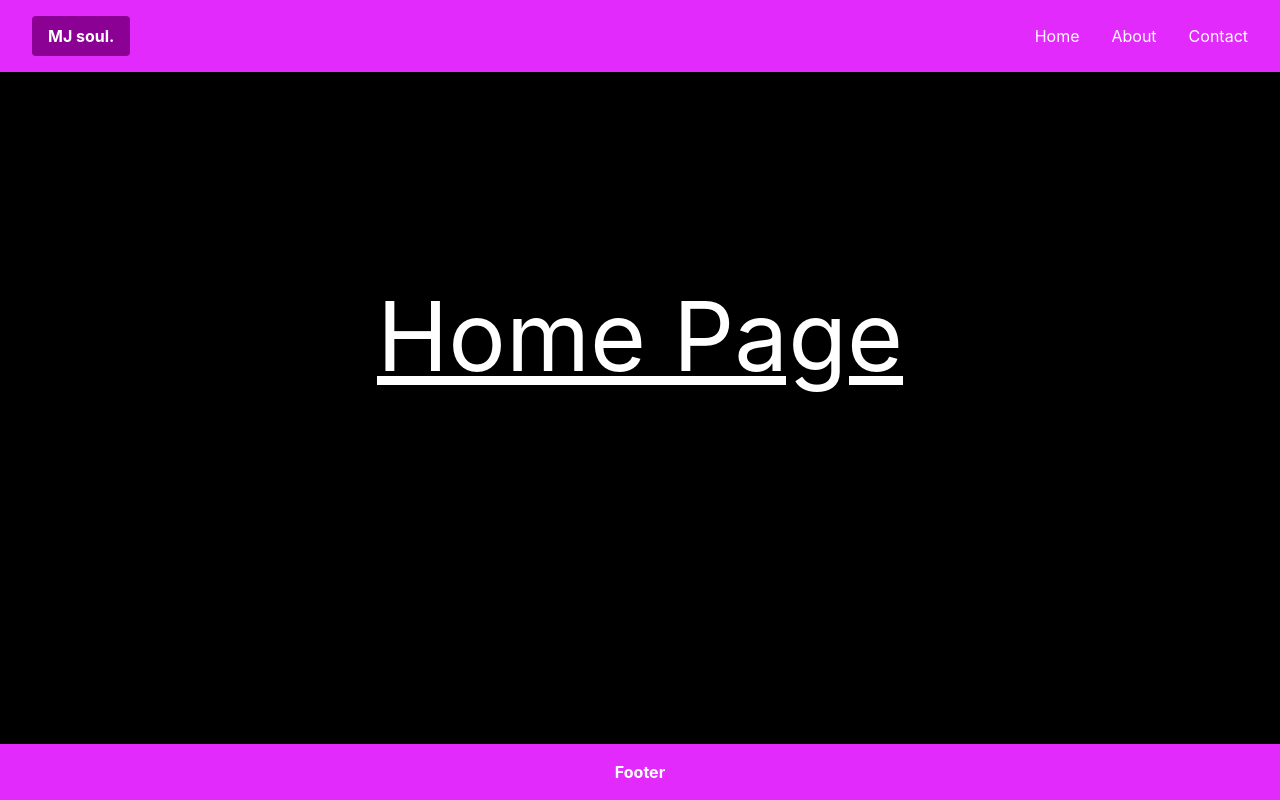
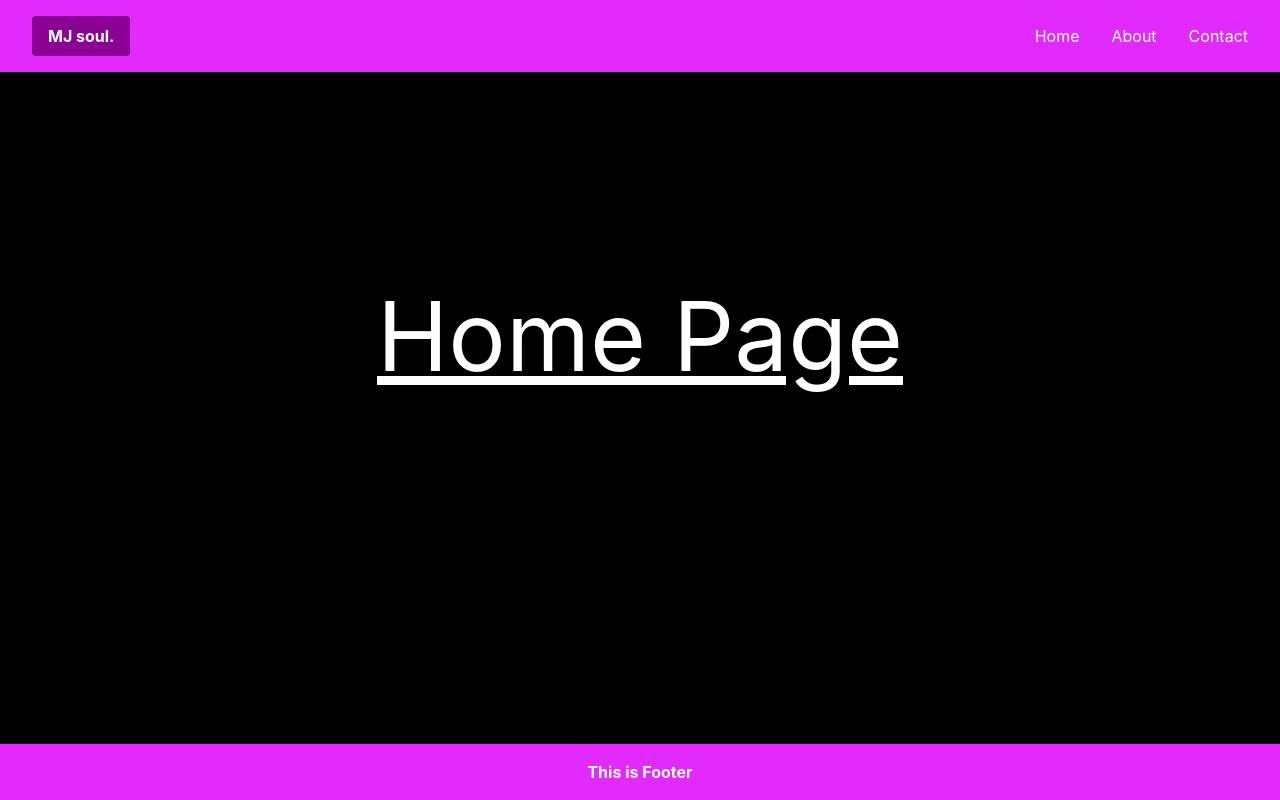
Before and after one commit to ManzarAbbass/Learning_react, a React (Vite) app in the folder 19-Ad-nested-routes/: page / in a window 1280 px wide. Built offline with nearby package versions, Linux system fonts and the light colour scheme.

Commit message:
change footer content

```diff
--- a/19-Ad-nested-routes/src/components/Footer.jsx
+++ b/19-Ad-nested-routes/src/components/Footer.jsx
@@ -2,7 +2,7 @@
 const Footer = () => {
   return (
     <div className="absolute bottom-0 flex justify-center bg-fuchsia-500 w-full px-8 py-4">
-        <h2 className="font-bold">Footer</h2>
+        <h2 className="font-bold">This is Footer</h2>
     </div>
   )
 }
```
